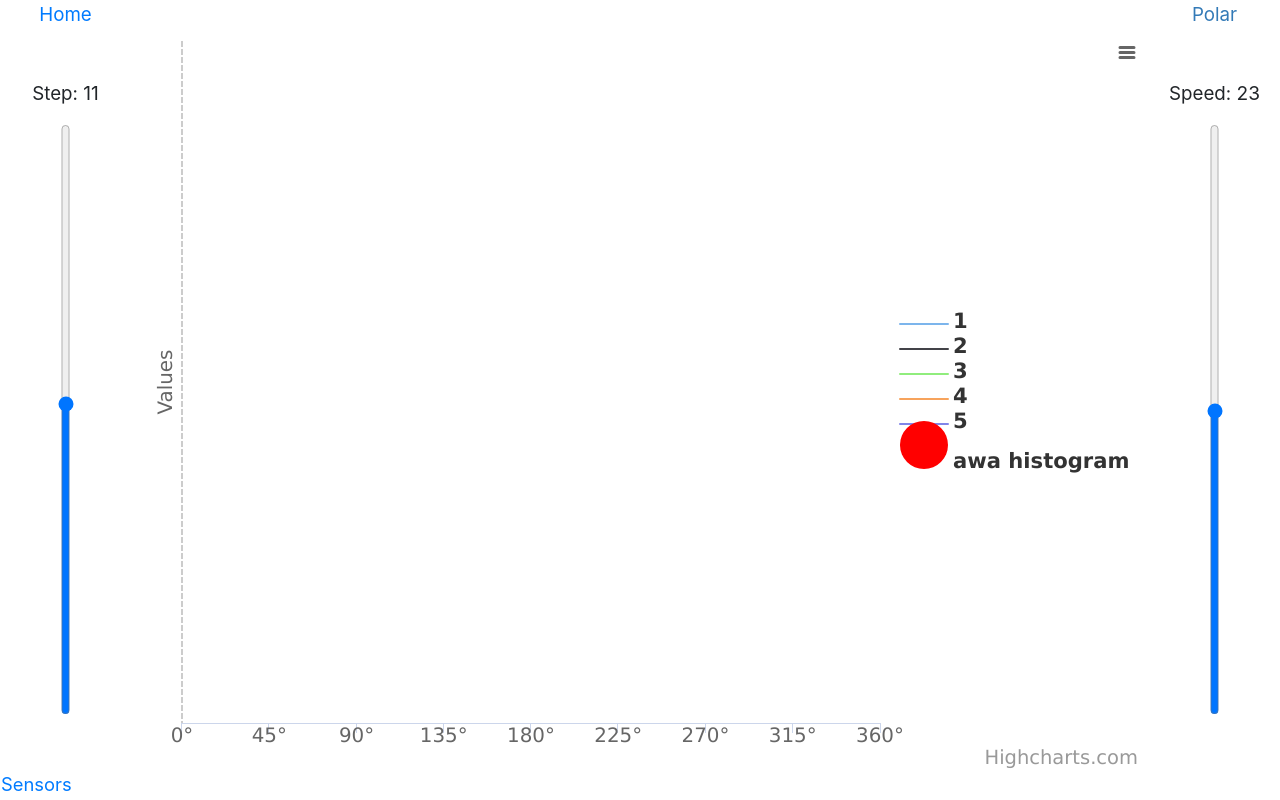
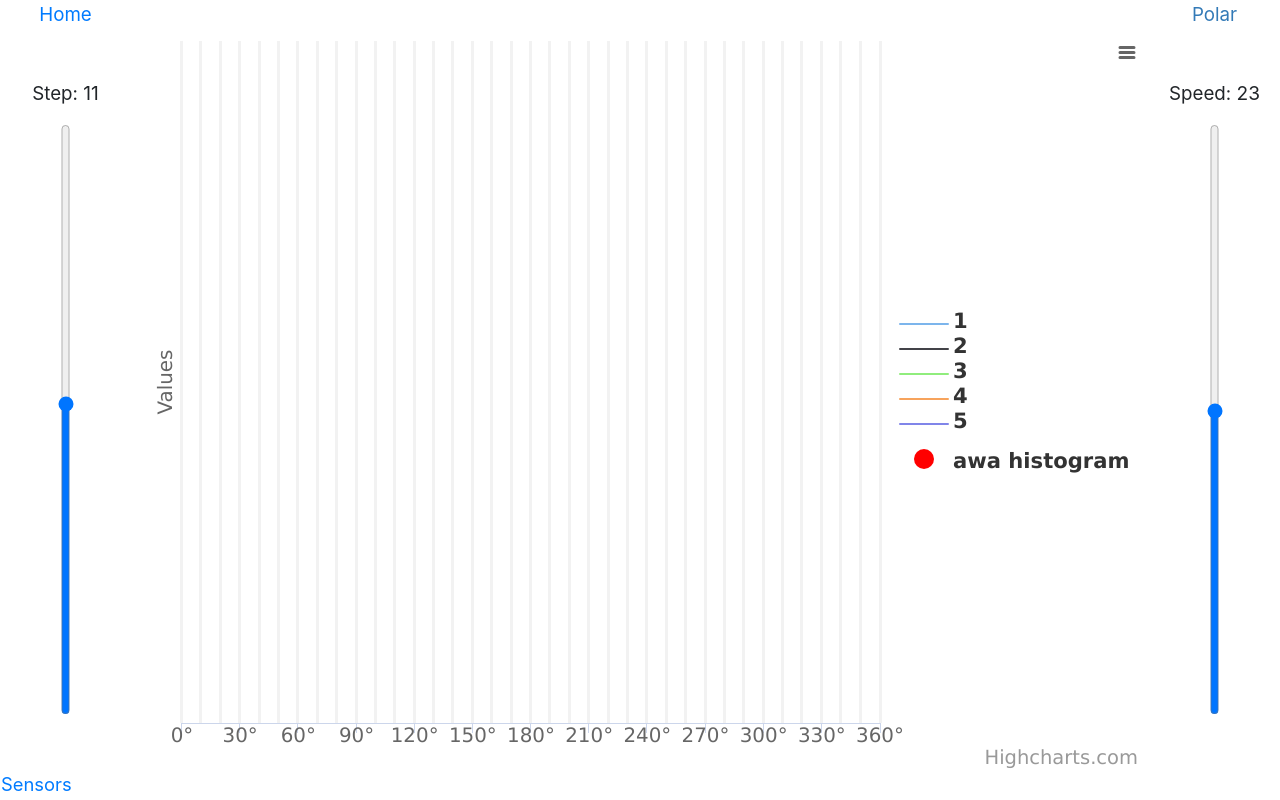
Before and after one commit to apetrovski/matrix-polar, a website: page public/index.html in a window 1280 px wide. Drawn offline with nearby package versions, Linux system fonts and the light colour scheme; no server answers.

Commit message:
minor grid

```diff
--- a/public/graphing.js
+++ b/public/graphing.js
@@ -328,7 +328,7 @@ $(function () {
       layout : `${layout}`,
       verticalAlign : `${verticalAlign}`,
       align : `${align}`,
-      symbolHeight: 48,
+      symbolHeight: 20,
       symbolWidth: 48
     },
 
@@ -339,7 +339,11 @@ $(function () {
     },
 
     xAxis:[{
-      tickInterval: 45,
+      tickInterval: 30,
+      tickLength: 10,
+      minorTicks: true,
+      minorTickInterval: 10,
+      minorGridLineWidth: 3,
       min:0,
       max:360,
       labels: {
@@ -381,7 +385,7 @@ $(function () {
       max:360,
       visible: false,
 
-       }],
+     }],
 
     yAxis: [{
        // title: { text: 'polarWind[]' }
```
Also changed, not shown: public/index.html (+4 -2 lines).
